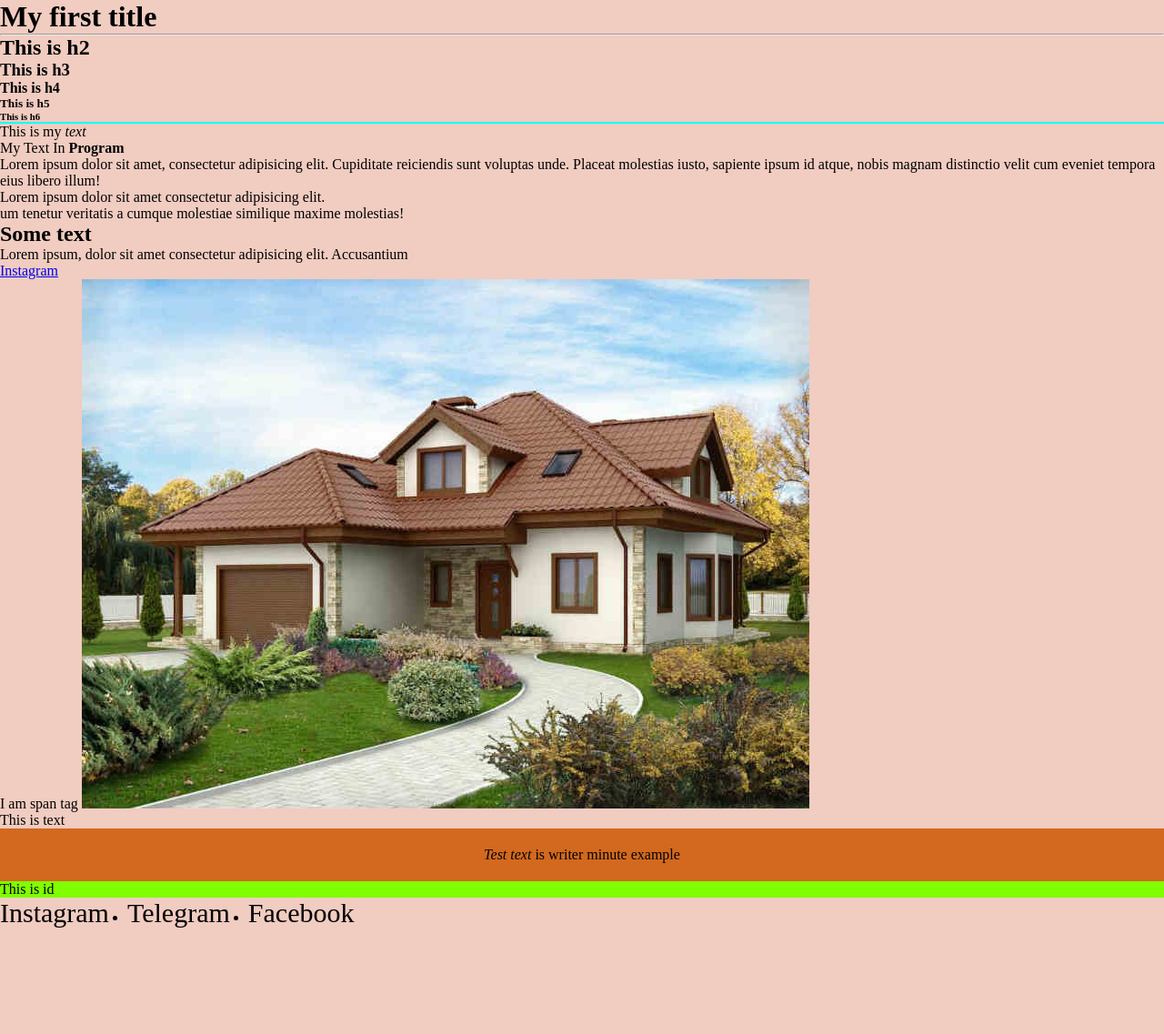
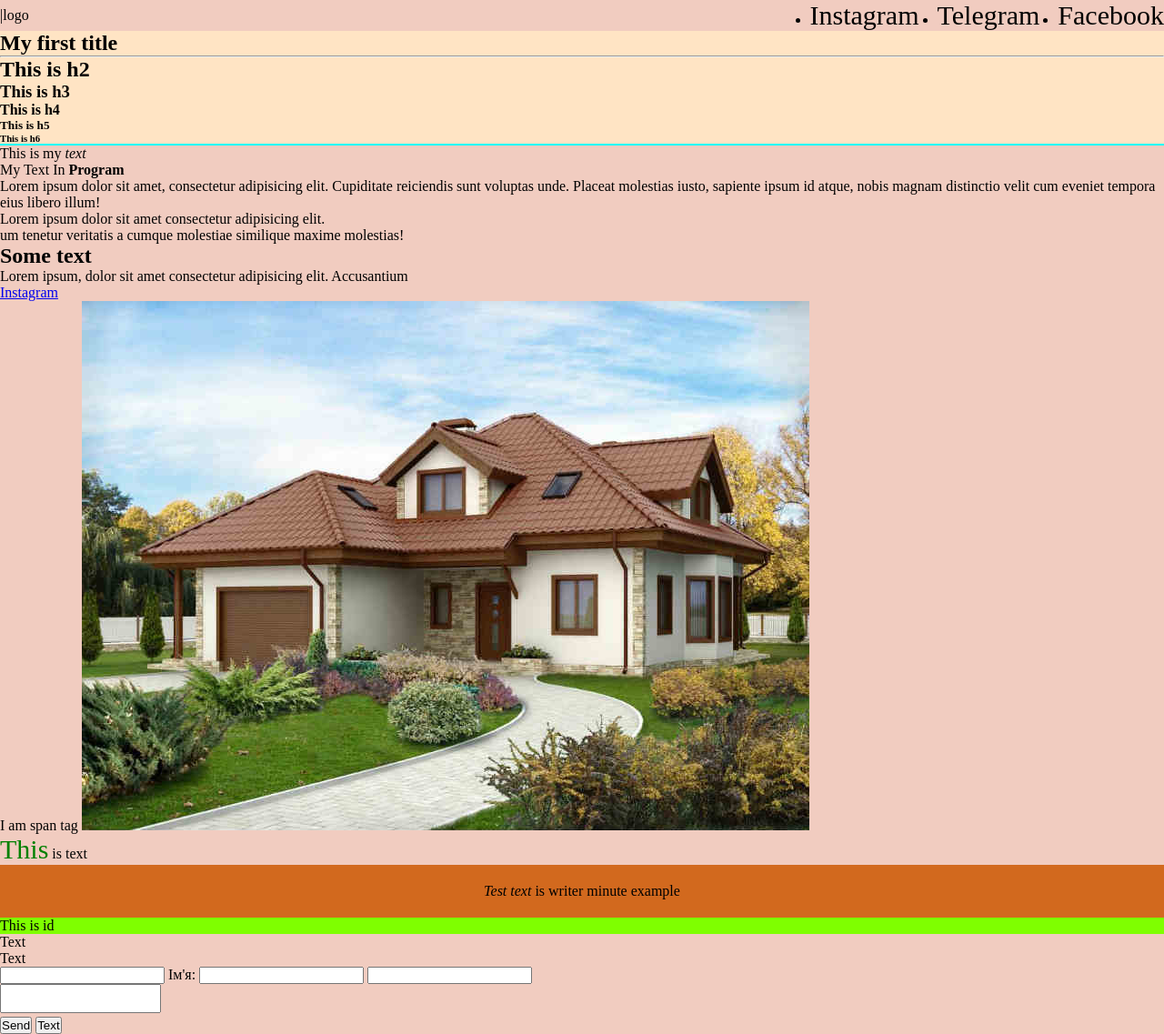
Before and after one commit to YuliiaX/repo, a plain HTML site: page index.html in a window 1280 px wide. Shown: the whole page at 91% size. Before the commit the page ends 1021 px from the top, so only its background shows below. Drawn offline with Linux system fonts and the light colour scheme.

Commit message:
added new tags

```diff
--- a/index.html
+++ b/index.html
@@ -6,7 +6,22 @@
     <title>Document</title>
     <link rel="stylesheet" href="styles.css ">
 </head>
+
+<header>
+
+<div class="logo">|logo</div>
+
+    <ul class="menu">
+        <li><a href="#">Instagram</a></li>
+        <li><a href="#">Telegram</a></li>
+        <li><a href="#">Facebook</a></li>
+    </ul>
+</header>
+
+<main>
 <body>
+
+    <section class="Sclass">
         <h1>My first title</h1>  <!--Це головний тайтл h1-->
         <hr>
         <h2>This is h2</h2>    <!--Це тайтл h2-->
@@ -14,6 +29,8 @@
         <h4>This is h4</h4>     <!--Це тайтл h4-->
         <h5>This is h5</h5>     <!--Це тайтл h5-->
         <h6>This is h6</h6>     <!--Це тайтл h6-->
+    </section>
+
 <div
 class="line">
 </div>
@@ -32,11 +49,15 @@ class="line">
         </div>    <!-- Це тег div, в якому знаходяться тайтл h2+p-->
 
         <a href="https://www.instagram.com/" target="_blank">Instagram</a>
+
         <br>
+
         <span>I am span tag</span>    <!--Це тег span-->
 
 <img src="img/img 1.jpg" alt="Будинок мрії">
+
 <br>
+
 <p><span class="green-color">This</span> is text</p>
 <!--Це абзац тексту, де тег span обгорнув "This" і через стилі був модифікований-->
 
@@ -44,11 +65,25 @@ class="line">
 
 <div id="testId">This is id</div>
 
-<ul class="menu">
-    <li><a href="#">Instagram</a></li>
-    <li><a href="#">Telegram</a></li>
-    <li><a href="#">Facebook</a></li>
-</ul>
+
+
+        <ol>
+        <li>Text</li>
+        <li>Text</li>
+        </ol>
+
+        <form action=""><input type="text">
+            <label for=""> Ім'я: </label>
+           <input type="email" name="" id="">
+           <input type="password" name="" id="">
+           <div><textarea name="" id=""></textarea></div>
+           <input type="submit" value="Send">
+            <button>Text</button>
+        </form>
+</main>
+        <footer>
+
+        </footer>
 
 </body>
 </html>
--- a/styles.css
+++ b/styles.css
@@ -20,6 +20,10 @@ body {
     padding: 20px;
     text-align: center;
 } */
+
+.img {
+    size: 15px;
+}
 
 .green-color {
     color: green;
@@ -55,3 +59,17 @@ body {
 .first .first_f {
 
 }
+
+textarea {
+    resize: none;
+}
+
+header {
+    display: flex;
+    justify-content: space-between;
+    align-items: center;
+}
+
+.Sclass {
+    background-color: bisque;
+}
```
Lines whose indentation alone changed are shown as unchanged.
